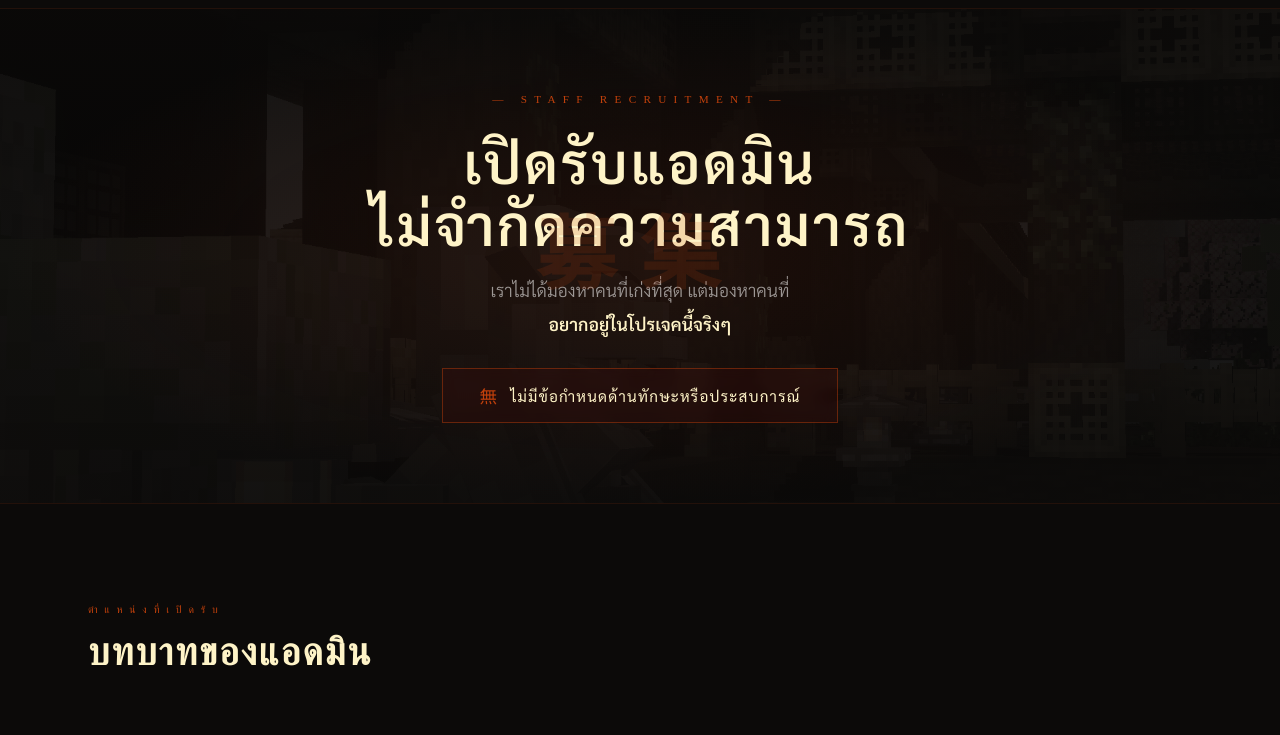
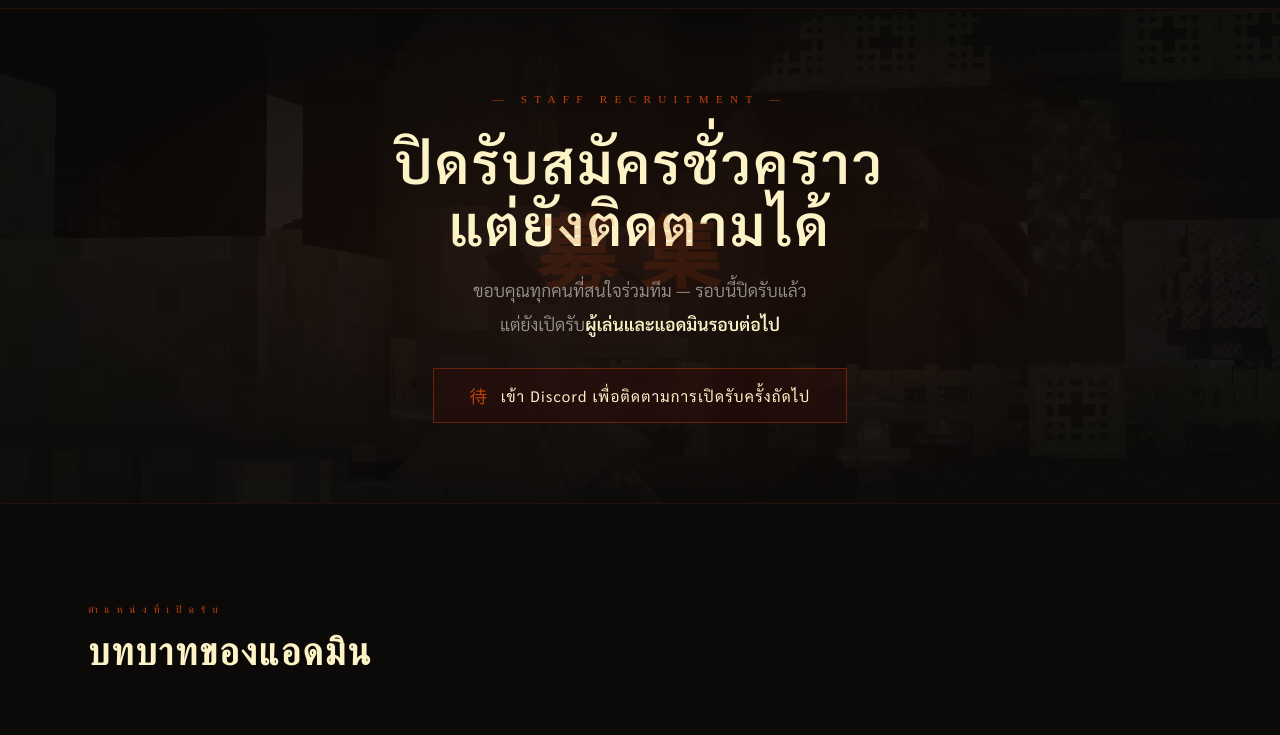
Before and after one commit to Sunwin98/Mura-no-Nazo, a plain HTML site: page index.html in a window 1280 px wide. Shown: the part 1760-2495 px from the top of the page. Drawn offline with Linux system fonts and the light colour scheme; a web font is replaced by a local one.

Commit message:
ปิดรับสมัครแอดมิน — เชิญเข้า Discord ติดตามรอบต่อไป

```diff
--- a/index.html
+++ b/index.html
@@ -250,8 +250,8 @@
     .hero-badge-dot {
       width: 7px; height: 7px;
       border-radius: 50%;
-      background: var(--ember);
-      animation: blink 2s ease-in-out infinite;
+      background: var(--fog);
+      opacity: 0.4;
     }
 
     @keyframes blink {
@@ -1063,7 +1063,7 @@
       </div>
       <div class="hero-badge">
         <div class="hero-badge-dot"></div>
-        <span>กำลังเปิดรับอยู่ในขณะนี้</span>
+        <span>ปิดรับสมัครชั่วคราว</span>
       </div>
     </div>
     <div class="hero-scroll-hint">
@@ -1171,11 +1171,11 @@
     <div class="recruit-banner-content">
       <div class="recruit-kanji">募集</div>
       <p class="big-tag">— Staff Recruitment —</p>
-      <h2>เปิดรับแอดมิน<br/>ไม่จำกัดความสามารถ</h2>
-      <p>เราไม่ได้มองหาคนที่เก่งที่สุด แต่มองหาคนที่<br/><strong style="color:var(--cream)">อยากอยู่ในโปรเจคนี้จริงๆ</strong></p>
+      <h2>ปิดรับสมัครชั่วคราว<br/>แต่ยังติดตามได้</h2>
+      <p>ขอบคุณทุกคนที่สนใจร่วมทีม — รอบนี้ปิดรับแล้ว<br/>แต่ยังเปิดรับ<strong style="color:var(--cream)">ผู้เล่นและแอดมินรอบต่อไป</strong></p>
       <div class="no-limit-badge">
-        <span class="icon">無</span>
-        <span>ไม่มีข้อกำหนดด้านทักษะหรือประสบการณ์</span>
+        <span class="icon">待</span>
+        <span>เข้า Discord เพื่อติดตามการเปิดรับครั้งถัดไป</span>
       </div>
     </div>
   </section>
@@ -1413,12 +1413,12 @@
     <div class="apply-overlay"></div>
     <div class="apply-content">
       <div class="apply-seal reveal">封</div>
-      <h2 class="reveal reveal-delay-1">พร้อมเข้าร่วม<br/>คิริกาคุเระแล้วหรือยัง?</h2>
+      <h2 class="reveal reveal-delay-1">ปิดรับสมัครแล้ว<br/>แต่ยังตามได้ใน Discord</h2>
       <p class="reveal reveal-delay-2">
-        แค่ส่งข้อความมาหาเราใน Discord บอกว่าสนใจตำแหน่งไหน และอยากมาร่วมทำอะไร — ไม่ต้องมี Portfolio ไม่ต้องมีประสบการณ์
+        รอบนี้ปิดรับแอดมินแล้ว — แต่เราจะเปิดรับ<strong style="color:var(--cream)">ผู้เล่น</strong>และ<strong style="color:var(--cream)">แอดมินรอบต่อไป</strong>ในเร็วๆ นี้<br/>เข้า Discord ไว้ก่อนเพื่อไม่พลาดประกาศ
       </p>
       <a href="https://discord.gg/sZtPA85B" class="apply-btn reveal reveal-delay-3">
-        สมัครเข้าร่วมทีม
+        เข้า Discord เพื่อติดตาม
       </a>
       <p class="apply-sub reveal reveal-delay-4">村の謎 · Mura no Nazo · 霧隠れ村</p>
     </div>
```
